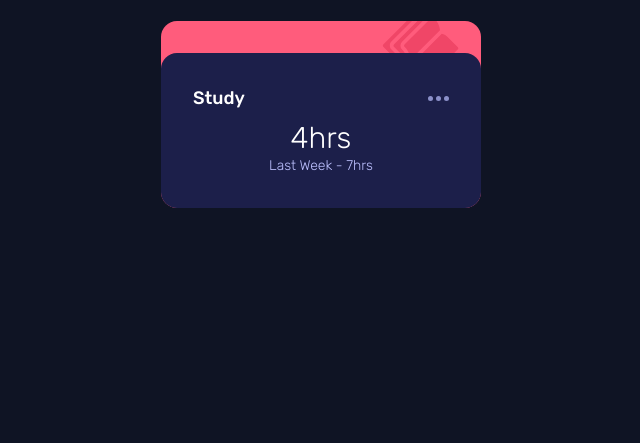
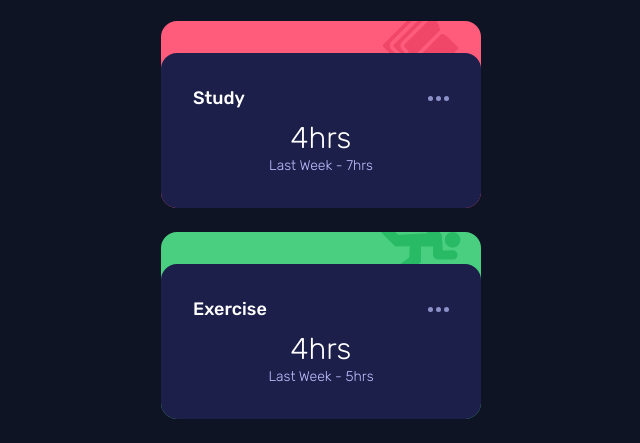
Before and after one commit to sarmkennedy/blogprev.github.io, a website: page index.html in a window 1280 px wide. Shown: the part 765-1208 px from the top of the page, without its empty margins (319-959 px from the left). Before the commit the page ends 997 px from the top, so only its background shows below. Drawn offline with nearby package versions, Linux system fonts and the light colour scheme; files that its build step writes are made by us from their sources.

Commit message:
creates exercise card

```diff
--- a/index.html
+++ b/index.html
@@ -73,6 +73,21 @@
             </div>
           </div>
         </li>
+
+        <li class="activity bg-exercise rounded-2xl pt-8 overflow-hidden bg-[url('../Resources/images/icon-exercise.svg')] bg-no-repeat bg-[position:top_-10px_right_20px]">
+          <div class="activity-card rounded-t-2xl p-8 bg-navy-900 hover:bg-purple-500 cursor-pointer flex flex-col gap-2">
+            <header class="flex flex-row justify-between items-center">
+              <h2 class="text-titles font-bold">Exercise</h2>
+              <button aria-label="Open menu" class="opacity-70 hover:opacity-100 cursor-pointer">
+                <img src="./Resources/images/icon-ellipsis.svg" alt=""/>
+              </button>
+            </header>
+            <div class="flex flex-row md:flex-col justify-between items-center">
+              <p class="current text-3xl font-thin"><span class="hours">4</span>hrs</p>
+              <p class="previous text-sm text-navy-200 font-thin">Last Week - <span class="prev-hours">5</span>hrs</p>
+            </div>
+          </div>
+        </li>
         <!--
         <li class="activity play">
           <div class="activity-card">
```
